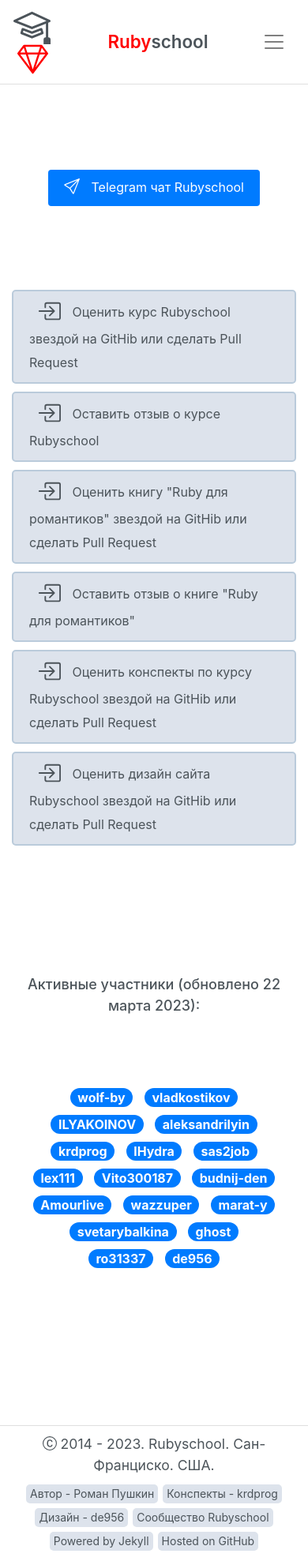
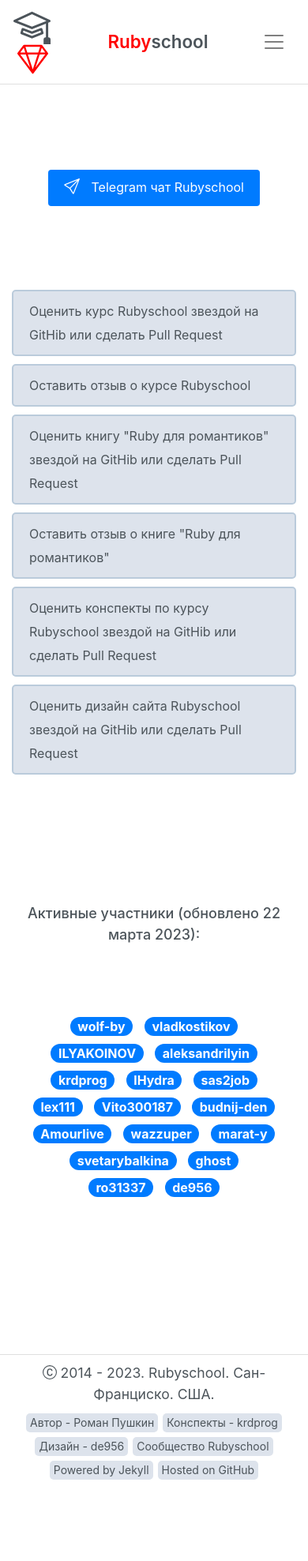
Before and after one commit to de956/de956.github.io, a Jekyll site: the page built from _pages/contributions.html, in a window 390 px wide. Shown: the whole page at 79% size. Built offline with Jekyll 4.4.1, drawn with Linux system fonts in a browser that asks for light colours; after the commit the page ends 1887 px from its top, so only the background shows below that.

Commit message:
CSS optimization at 995px

```diff
--- a/_sass/_custom.scss
+++ b/_sass/_custom.scss
@@ -1266,11 +1266,6 @@
     width: 30px;
   }
 
-  @media screen and (max-width: 996px) {
-    padding-left: 0%;
-    padding-right: 0%;
-  }
-
   #links a {
     padding-top: 10px;
     padding-bottom: 10px;
@@ -1282,6 +1277,15 @@
     line-height: 30px;
   }
 
+  @media screen and (max-width: 996px) {
+    padding-left: 0%;
+    padding-right: 0%;
+
+    #links a {
+      svg { display: none; }
+    }
+  }
+
   #links a:hover {
     border: 2px solid #007BFF;
     color: black;
@@ -1289,7 +1293,6 @@
     svg {
       fill: #0068d8;
     }
-
   }
 
   p.tg-links {
```
